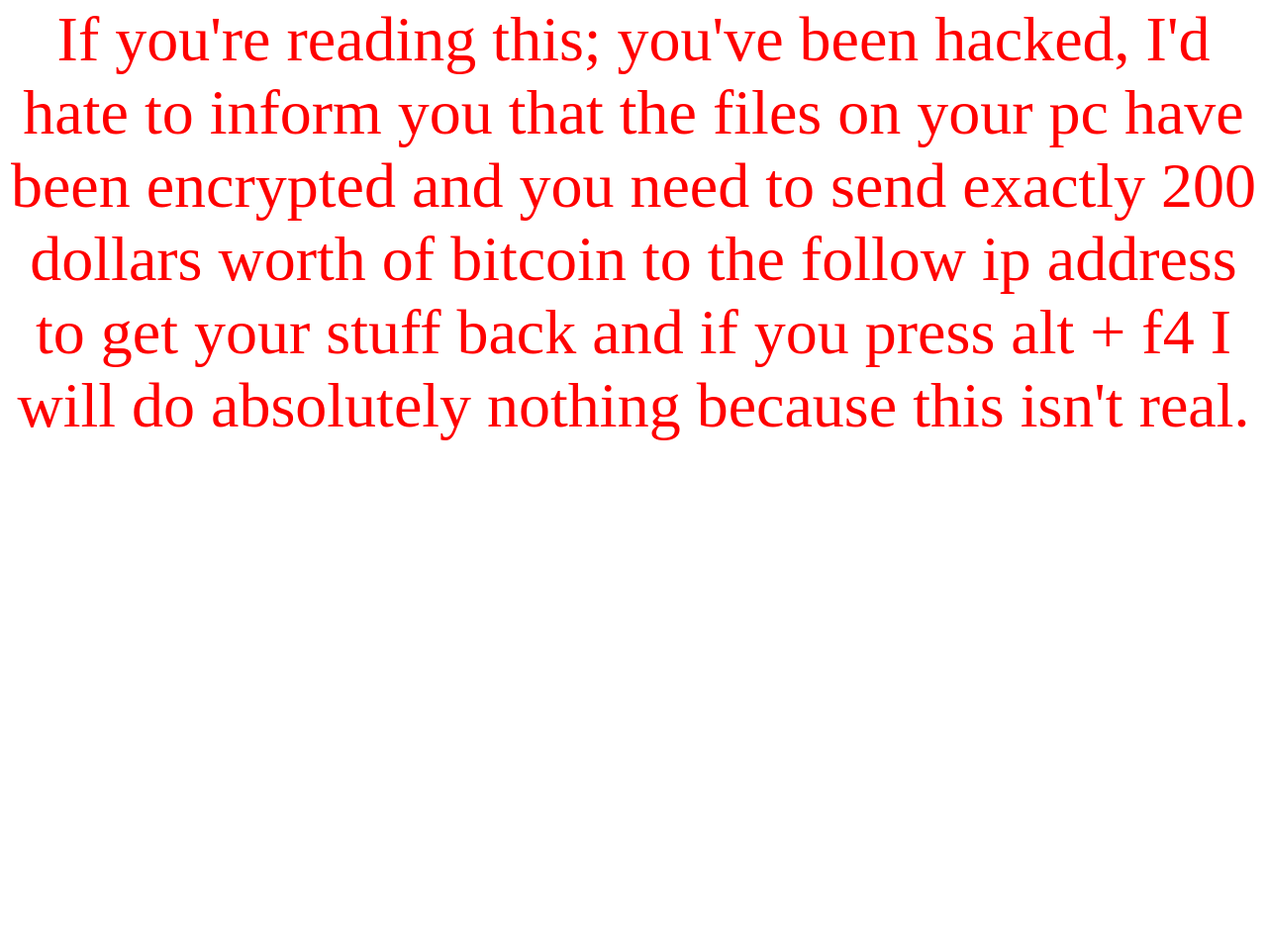
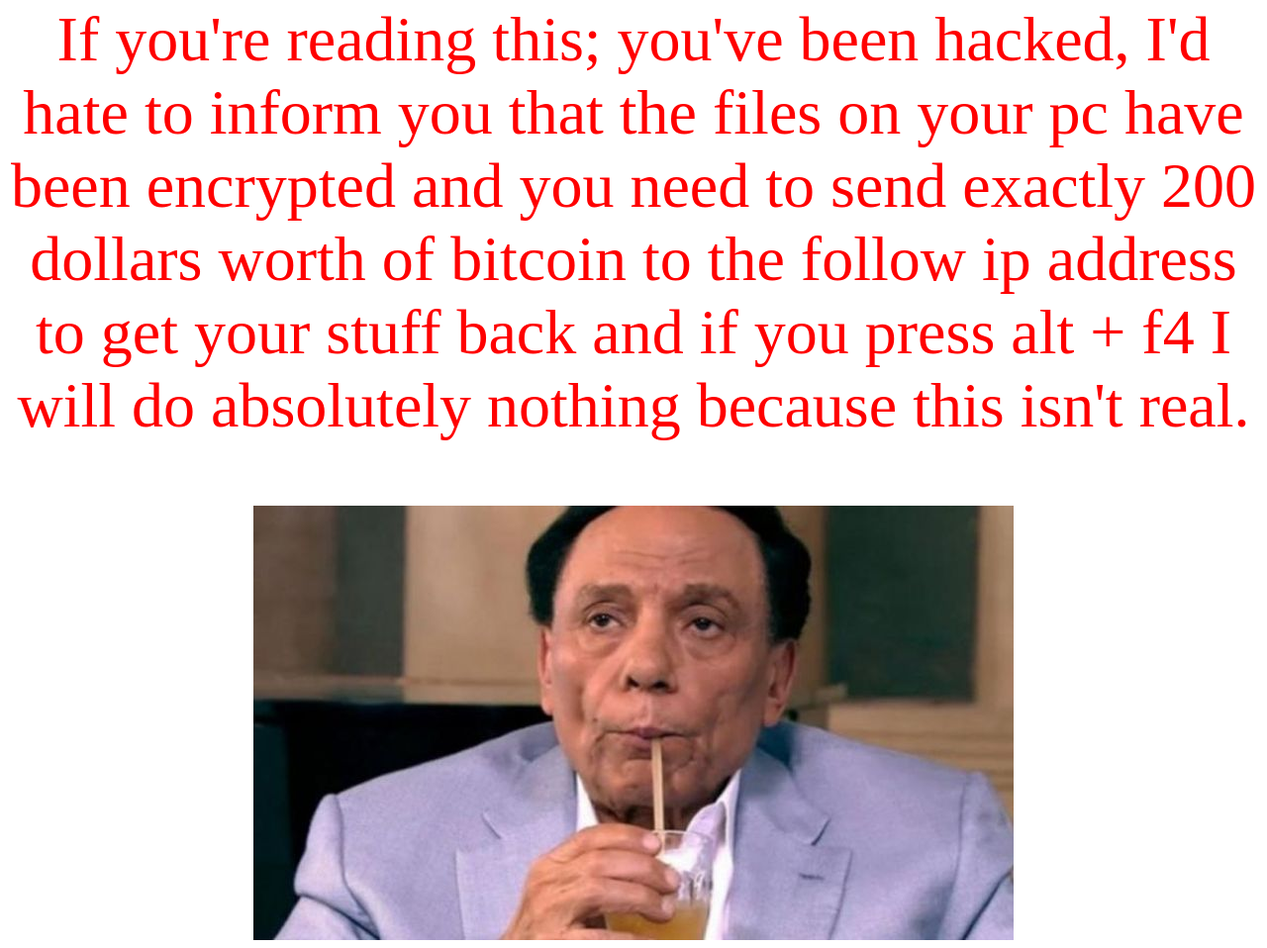
Before and after one commit to PyKuri/ay7aga, a plain HTML site: page index.html in a window 1280 px wide. Shown: the part 385-1343 px from the top of the page at 99% size. Before the commit the page ends 896 px from the top, so only its background shows below. Drawn offline with Linux system fonts and the light colour scheme.

Commit message:
Add files via upload

```diff
--- a/index.html
+++ b/index.html
@@ -6,5 +6,6 @@
 <body>
 <h1>Hello Yassin Omar Samir Darweesh</h1>
 <p>If you're reading this; you've been hacked, I'd hate to inform you that the files on your pc have been encrypted and you need to send exactly 200 dollars worth of bitcoin to the follow ip address to get your stuff back and if you press alt + f4 I will do absolutely nothing because this isn't real.</p>
+<img src = "AdelImam.jpg">
 </body>
 </html>
--- a/styles.css
+++ b/styles.css
@@ -10,3 +10,8 @@ color: red;
 font-size: 64px;
 text-align: center
 }
+
+img {
+margin:auto;
+display: block
+}
```
Also changed, not shown: AdelImam.jpg (added).
